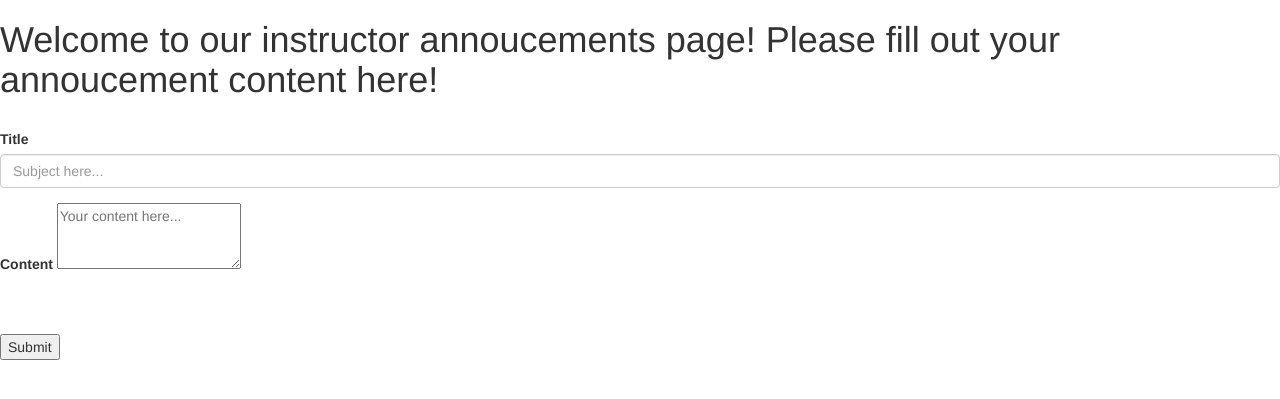
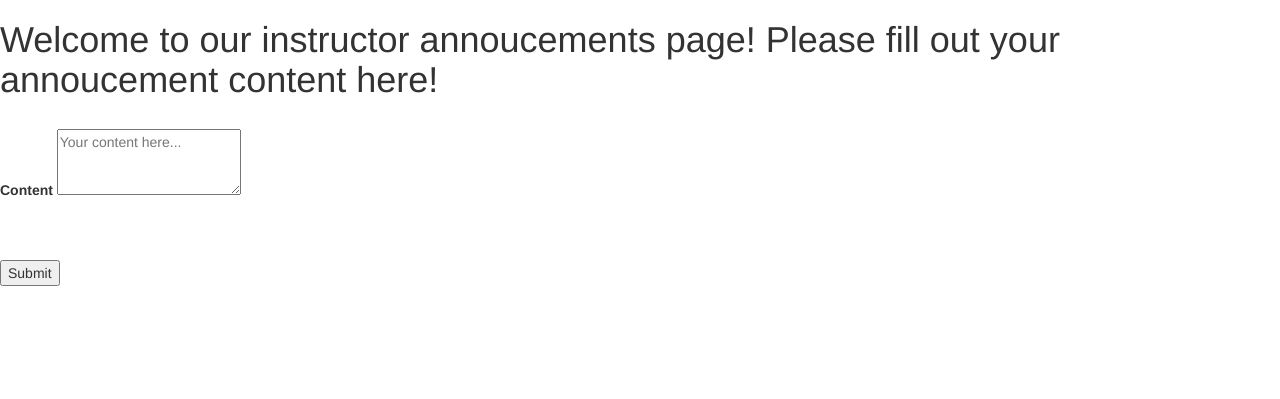
Before and after one commit to syivanes/edify, a Node server app: page /edit-announcements in a window 1280 px wide. Shown: the top 399 px of the page. Run offline with Node 20, Linux system fonts and the light colour scheme; some libraries are stand-ins or nearby versions.

Commit message:
enables announcement form to create a db record

```diff
--- a/edify2/public/css/stylesheets/style.css
+++ b/edify2/public/css/stylesheets/style.css
@@ -7,4 +7,3 @@
   height: 30%;
 
 }
-.
--- a/edify2/routes/index.js
+++ b/edify2/routes/index.js
@@ -10,6 +10,8 @@ var urlencoded = bodyParser.urlencoded();
 //   res.render('selection');
 // });
 
+const Announcement = require('../models/announcement');
+const Classnote = require('../models/classnote');
 
 router.route('/')
   .get((req, res)=>{
@@ -33,27 +35,44 @@ router.route('/')
     .get((req, res) => {
       res.render('edit-classnotes')
     })
-    .post((req, res) =>{
+    .post((req, res) => {
       let title = req.body.title;
-      let notes = req.body.notes;
-      console.log(title, notes)
-      res.render('landing-page-one', {
+      let content = req.body.content;
+
+      Classnote.create({
         title: title,
-        notes: notes,
+        content: content
+      }).then(result => {
+        res.render('landing-page-one', {
+          title: result.title,
+          content: result.content
+        })
       })
     })
 
   router.route('/edit-announcements')
-    .get((req, res) =>{
+    .get((req, res) => {
       res.render('edit-announcements')
     })
-    .post((req, res) =>{
-      let title = req.body.title;
-      let content= req.body.content;
-      console.log(title, content)
-      res.render('landing-page-one',{
-        title: title,
-        content: title
+    .post((req, res) => {
+      // let title = req.body.title;
+      let content = req.body.content;
+      // let datePublished = Date.now();
+
+      // console.log(content, datePublished)
+
+      Announcement.create({
+        content: content
+        // date_published: datePublished
+      }).then(result => {
+        console.log(result)
+          res.render('landing-page-one', {
+          datePublished: result.createdAt,
+          content: result.content
+        })
+        // res.send(result)
+      }).catch(err => {
+        res.send('we got an error')
       })
     })
 
--- a/edify2/views/edit-announcements.hbs
+++ b/edify2/views/edit-announcements.hbs
@@ -2,10 +2,10 @@
 <br>
 
 <form method="POST" action="/edit-announcements">
-    <div class="form-group">
+    {{!-- <div class="form-group">
     <label for="exampleFormControlInput1">Title</label>
     <input type="title" class="form-control" id="exampleFormControlInput1" name="title" placeholder="Subject here...">
-  </div>
+  </div> --}}
     <div class="form-group">
         <label for="exampleFormControlTextarea1">Content</label>
         <textarea class="content" id="exampleFormControlTextarea1"
--- a/edify2/views/edit-classnotes.hbs
+++ b/edify2/views/edit-classnotes.hbs
@@ -8,7 +8,7 @@
   </div>
     <div class="form-group">
         <label for="exampleFormControlTextarea1">Classnote Content</label>
-        <textarea name="notes" class="form-control" id="exampleFormControlTextarea1" placeholder="Your notes here..." rows="3"></textarea>
+        <textarea name="content" class="form-control" id="exampleFormControlTextarea1" placeholder="Your notes here..." rows="3"></textarea>
     </div>
 <br><br>
 <input type="submit">
--- a/edify2/views/landing-page-one.hbs
+++ b/edify2/views/landing-page-one.hbs
@@ -15,6 +15,7 @@
 
 </div>
   <div class="announce-box">
-  {{title}}
-  {{notes}}
+  {{!-- {{title}} --}}
+  {{datePublished}}
+  {{content}}
   </div>
```
Also changed, not shown: edify2/db.js (+4 -4 lines).
